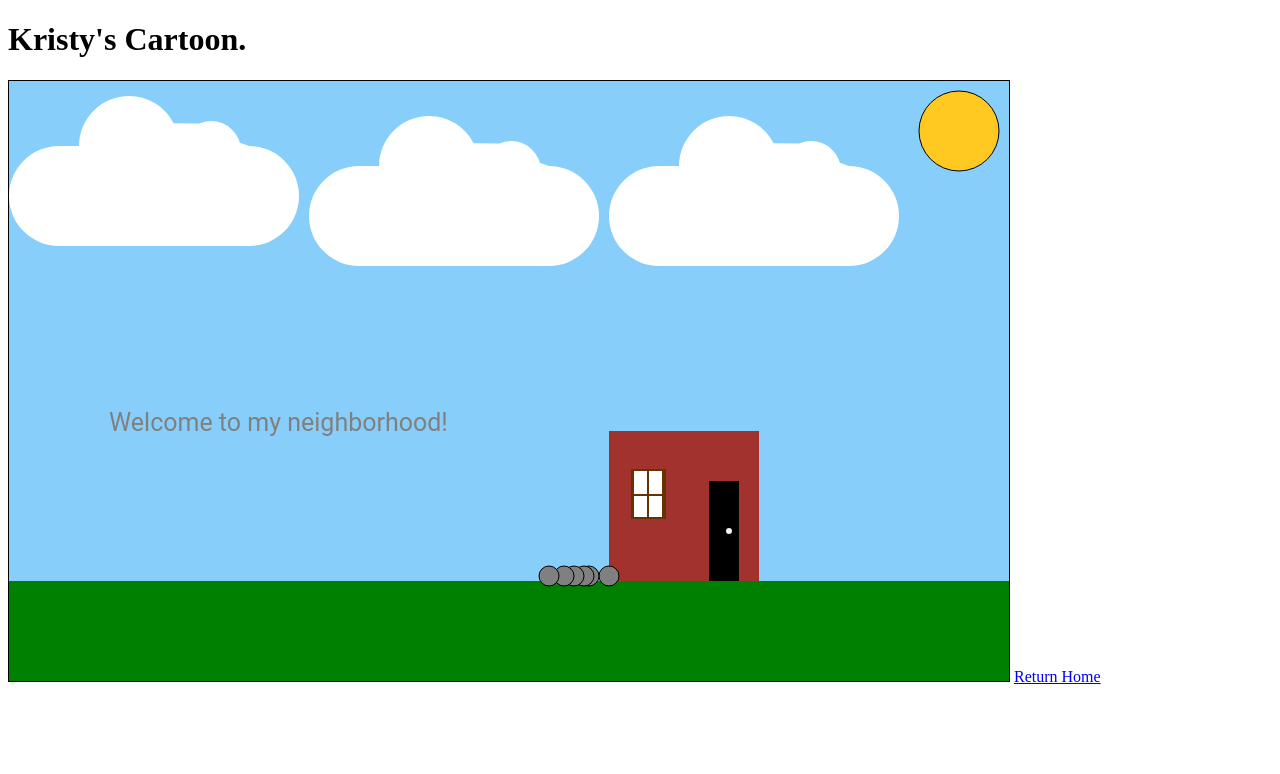
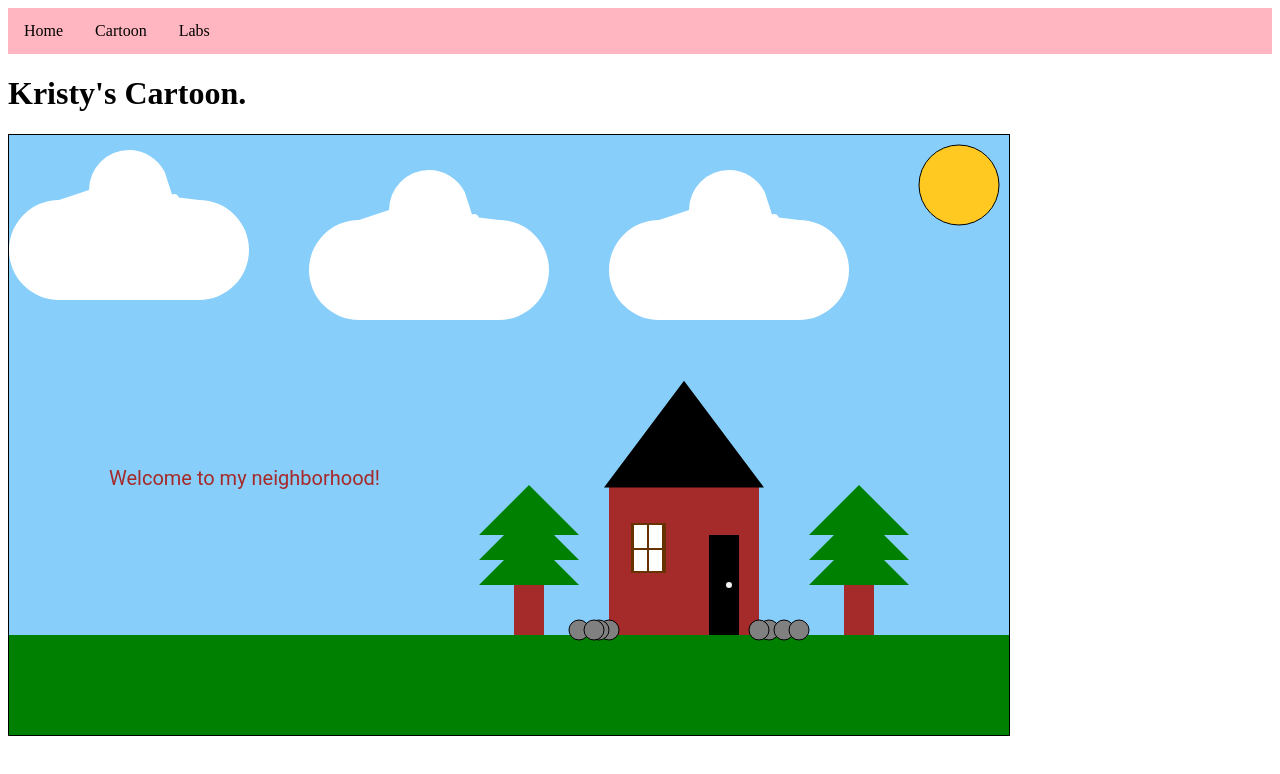
Before and after one commit to itsskristyy/cisc3610, a plain HTML site: page cartoon/cartoon.html in a window 1280 px wide. Drawn offline with Linux system fonts and the light colour scheme.

Commit message:
added nav bar, completed cartoon and fixed up the styling

```diff
--- a/cartoon/cartoon.html
+++ b/cartoon/cartoon.html
@@ -1,18 +1,59 @@
 <!DOCTYPE html>
 <html lang="en">
+
 <head>
   <meta charset="UTF-8">
   <meta name="viewport" content="width=device-width, initial-scale=1.0">
   <meta http-equiv="X-UA-Compatible" content="ie=edge">
   <title> Cartoon </title>
+  <style>
+    ul {
+      list-style-type: none;
+      margin: 0;
+      padding: 0;
+      overflow: hidden;
+      background-color: lightpink;
+    }
+
+    li {
+      float: left;
+    }
+
+    li a {
+      display: block;
+      color: black;
+      text-align: center;
+      padding: 14px 16px;
+      text-decoration: none;
+    }
+
+    li a:hover:not(.active) {
+      background-color: white;
+    }
+
+    .active {
+      background-color: #04AA6D;
+    }
+    </style>
+
+
+
+
 </head>
+
 <body>
   <main>
+    <ul>
+      <li><a href="../index.html"> Home </a> </li>
+      <li> <a href="cartoon.html"> Cartoon </a></li>
+      <li> <a href="../labs/labs.html"> Labs </a></li>
+    </ul>
+
+
     <h1> Kristy's Cartoon.</h1>
     <canvas id="myCanvas" width=1000" height="600" style="border:1px solid"></canvas>
-
-         <a href="../index.html"> Return Home </a>
   </main>
   <script src="cartoon.js"></script>
 </body>
+
 </html>
--- a/cartoon/cartoon.js
+++ b/cartoon/cartoon.js
@@ -22,11 +22,11 @@ makeSun(950, 50, 40, "#ffc922");
 function drawCloud(x,y) { //cloud fix this
     ctx.beginPath();
     ctx.arc(x, y, 50, Math.PI * 0.5, Math.PI * 1.5);
-    ctx.arc(x + 70, y - 50, 50, Math.PI * 1, Math.PI * 1.85);
-    ctx.arc(x + 152, y - 45, 30, Math.PI * 1.37, Math.PI * 1.91);
-    ctx.arc(x + 190, y, 50, Math.PI * 1.5, Math.PI * 0.5);
-    ctx.moveTo(x + 180, y + 50);
-    ctx.lineTo(x, y + 50);
+    ctx.arc(x + 70, y - 60, 40, Math.PI * 1, Math.PI * 1.85);
+    ctx.arc(x +115, y - 51, 05, Math.PI * 1.37, Math.PI * 1.91);
+    ctx.arc(x + 140, y, 50, Math.PI * 1.5, Math.PI * 0.5);
+    ctx.moveTo(x + 90, y + 50);
+    ctx.lineTo(x, y + 30);
     ctx.strokeStyle = "#87cefa";
     ctx.stroke();
     ctx.fillStyle = "white";
@@ -35,9 +35,6 @@ function drawCloud(x,y) { //cloud fix this
 drawCloud(50,115);
 drawCloud(350,135);
 drawCloud(650,135);
-
-
-//tree
 
 //ground color
 function drawGrass(x,y,color){ //creates rectangle
@@ -74,7 +71,7 @@ ctx.arc(720,450,3,0,2*Math.PI);
 ctx.fill();
 ctx.closePath();
 }
-drawHouse("#A2322E");
+drawHouse("brown");
 
    //ctx.ellipse(150, 495, 20, 10, 0, 0, Math.PI*2);
     //ctx.fillStyle = "grey";
@@ -90,16 +87,65 @@ function drawRocks(x,y){
     ctx.strokeStyle = "black";
     ctx.stroke();
 }
+//rocks on the left of the house
 drawRocks(600,495);
-drawRocks(580,495);
-drawRocks(575,495);
-drawRocks(565,495);
-drawRocks(555,495);
-drawRocks(540,495);
+drawRocks(590,495);
+drawRocks(570,495);
+drawRocks(585,495);
+
+//rocks on the right side of the house
+drawRocks(760,495);
+drawRocks(750,495);
+drawRocks(775,495);
+drawRocks(790,495);
+
+
+//drawing roof over house
+
+function drawRoof(){
+    ctx.fillStyle="black";
+    ctx.strokeStyle = "black";
+    ctx.lineWidth = 5;
+    ctx.beginPath();
+    ctx.moveTo(600,350);
+    ctx.lineTo(675,250);
+    ctx.lineTo(750,350);
+    ctx.closePath();
+    ctx.stroke();
+    ctx.fill();
+}
+
+drawRoof();
+
+
+//draw tree
+
+function drawTree(x, y) {
+    ctx.fillStyle = "green";
+    ctx.beginPath();
+    ctx.moveTo(x, y);
+    ctx.lineTo(x + 50, y-50);
+    ctx.lineTo(x + 100, y);
+    ctx.fill();
+  }
+  //left side of the house
+  drawTree(800, 400);
+  drawTree(800, 425);
+  drawTree(800, 450);
+  ctx.fillStyle = "brown";
+  ctx.fillRect(835, 450, 30, 50);
+
+
+  //right side of the house
+  drawTree(470, 400);
+  drawTree(470, 425);
+  drawTree(470, 450);
+  ctx.fillStyle = "brown";
+  ctx.fillRect(505, 450, 30, 50);
 
 
 function writeText(){
-    ctx.font="25px Roboto";
+    ctx.font="20px Roboto";
     ctx.fillText("Welcome to my neighborhood!",100,350);
 
 }
--- a/labs/labs.js
+++ b/labs/labs.js
@@ -4,7 +4,7 @@ var ctx = myChart.getContext("2d");
 
 var x = ["Strawberry", "Peach", "Banana", "Pear", "Grape"];
 var y = [15, 10, 25, 10, 20];
-var barColors = ["red", "orange","yellow","green","purple"];
+var barColors = ["red", "orange","yellow","lightgreen","purple"];
 
 
 new Chart("myChart", {
@@ -31,7 +31,7 @@ new Chart("myChart", {
     },
     title: {
       display: true,
-      text: "Sales of fruit"
+      text: "Quantity in sales for the fruit"
     }
   }
 });
```
Also changed, not shown: index.html (+34 -5 lines), labs/labs.html (+35 -0 lines). Lines whose indentation alone changed are shown as unchanged.
